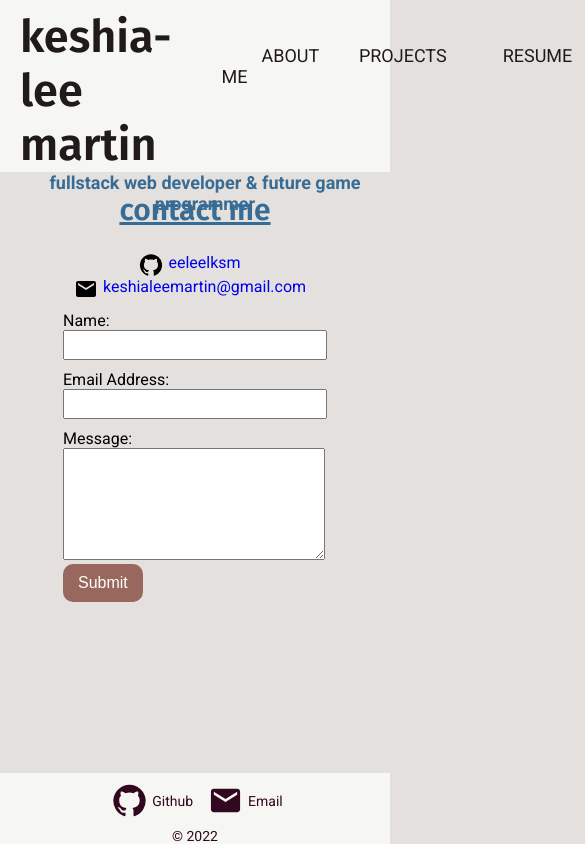
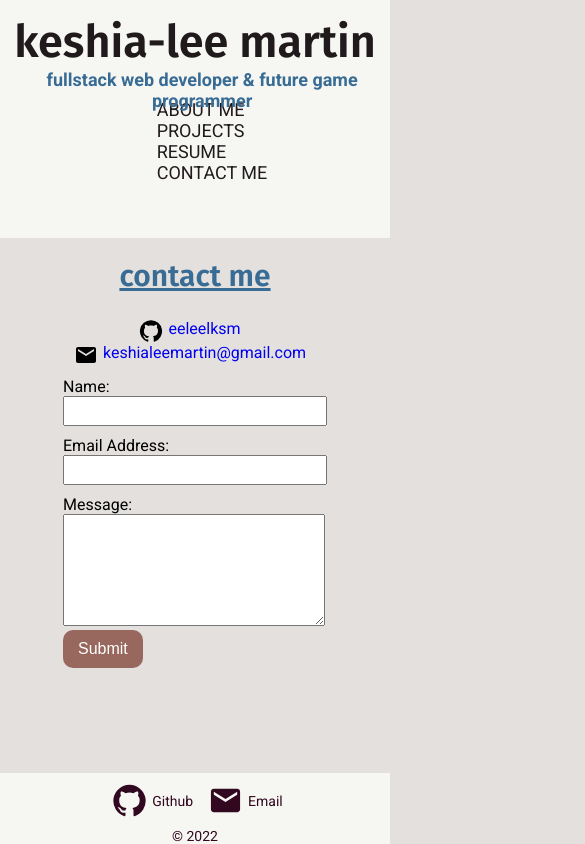
Before and after one commit to eeleelksm/eeleelksm-reactportfolio-20, a React (Create React App) app: page /contact in a window 390 px wide. Shown: the top 844 px of the page, 585 px wide, since content can reach past the window. Built offline with nearby package versions, Linux system fonts and the light colour scheme.

Commit message:
added media screen css

```diff
--- a/src/index.css
+++ b/src/index.css
@@ -24,6 +24,7 @@ header {
 .header-title {
 	font-weight: 700;
 	font-family: "Fira Sans", sans-serif;
+	white-space: nowrap;
 }
 
 h1 {
@@ -38,6 +39,7 @@ h3 {
 .navbar {
 	display: flex;
 	margin: 25px 30px 30px 0px;
+	white-space: nowrap;
 }
 
 nav {
@@ -238,3 +240,38 @@ button:hover {
 	margin: 5px;
 	cursor: pointer;
 }
+
+@media screen and (max-width: 850px) {
+	header {
+		justify-content: center;
+		padding: 15px;
+		flex-wrap: wrap;
+	}
+
+	.navbar {
+		justify-content: center;
+		margin-top: 40px;
+		white-space: nowrap;
+	}
+}
+
+@media screen and (max-width: 575px) {
+	.navbar {
+		flex-direction: column;
+		justify-content: center;
+		margin-top: 20px;
+		white-space: nowrap;
+	}
+
+	nav {
+		font-size: 18px;
+	}
+
+	nav a:hover {
+		font-weight: 300;
+		color: #f6f7f3;
+		padding: 3px;
+		transition: all 0.3s ease;
+		border-radius: 10px;
+	}
+}
```
